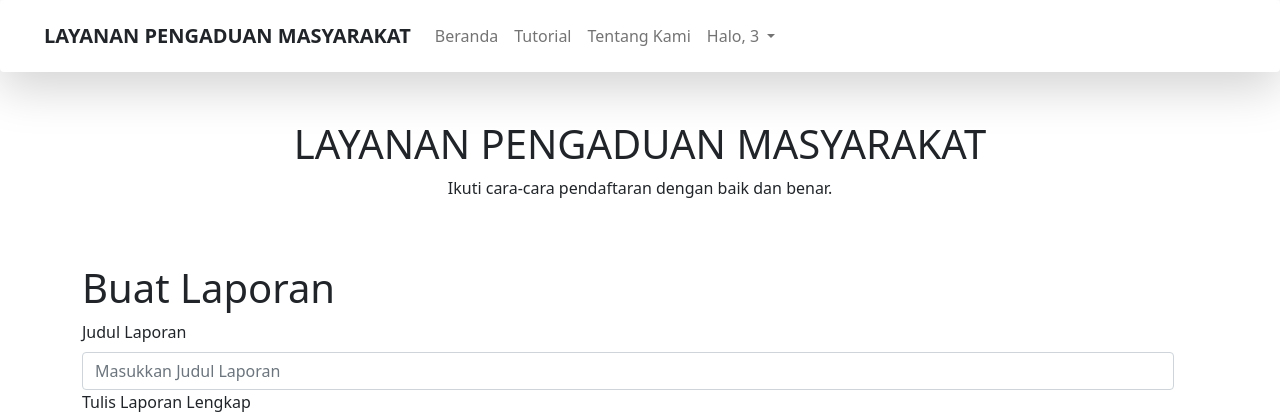
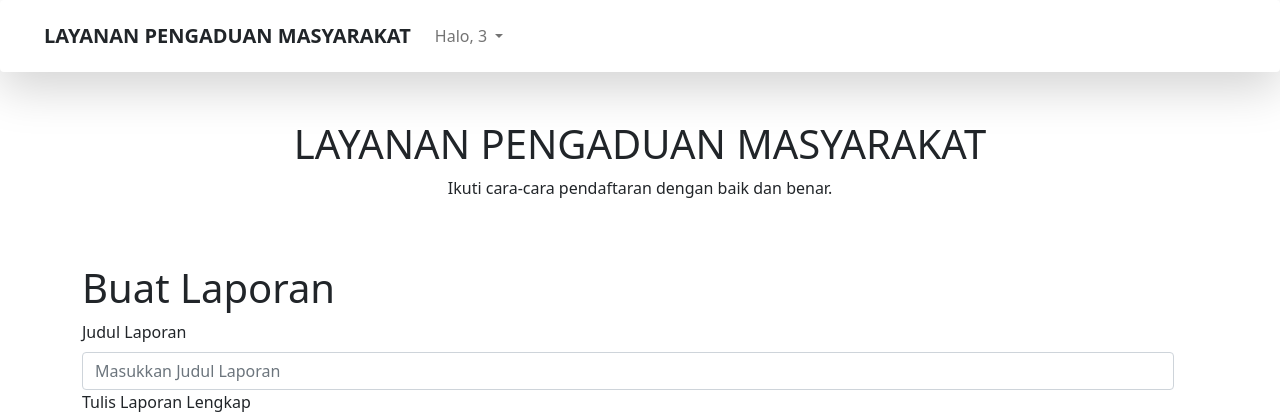
Before and after one commit to irfan-efendi19/tugasAkhirDTSKominfo, a PHP site: page /form_lapor.php in a window 1280 px wide. Shown: the top 418 px of the page. Run offline with PHP 8.4, Linux system fonts and the light colour scheme; a user stored in the database is signed in.

Commit message:
Update form_lapor.php

```diff
--- a/form_lapor.php
+++ b/form_lapor.php
@@ -28,12 +28,6 @@ if($_SESSION['userweb'] == ''){
             </button>
             <div class="collapse navbar-collapse" id="navbarNavDarkDropdown">
                <ul class="navbar-nav">
-                  <li class="nav-item">
-                     <a class="nav-link" aria-current="page" href="index.php">Beranda</a>
-                  <li class="nav-item">
-                     <a class="nav-link" aria-current="page" href="#">Tutorial</a>
-                  <li class="nav-item">
-                     <a class="nav-link" aria-current="page" href="#">Tentang Kami</a>
                      <li class="nav-item dropdown">
                       <a class="nav-link dropdown-toggle" href="#" role="button" data-bs-toggle="dropdown" aria-expanded="false"> Halo, <?=$_SESSION['userweb']?> </a>
                       <ul class="dropdown-menu">
```
